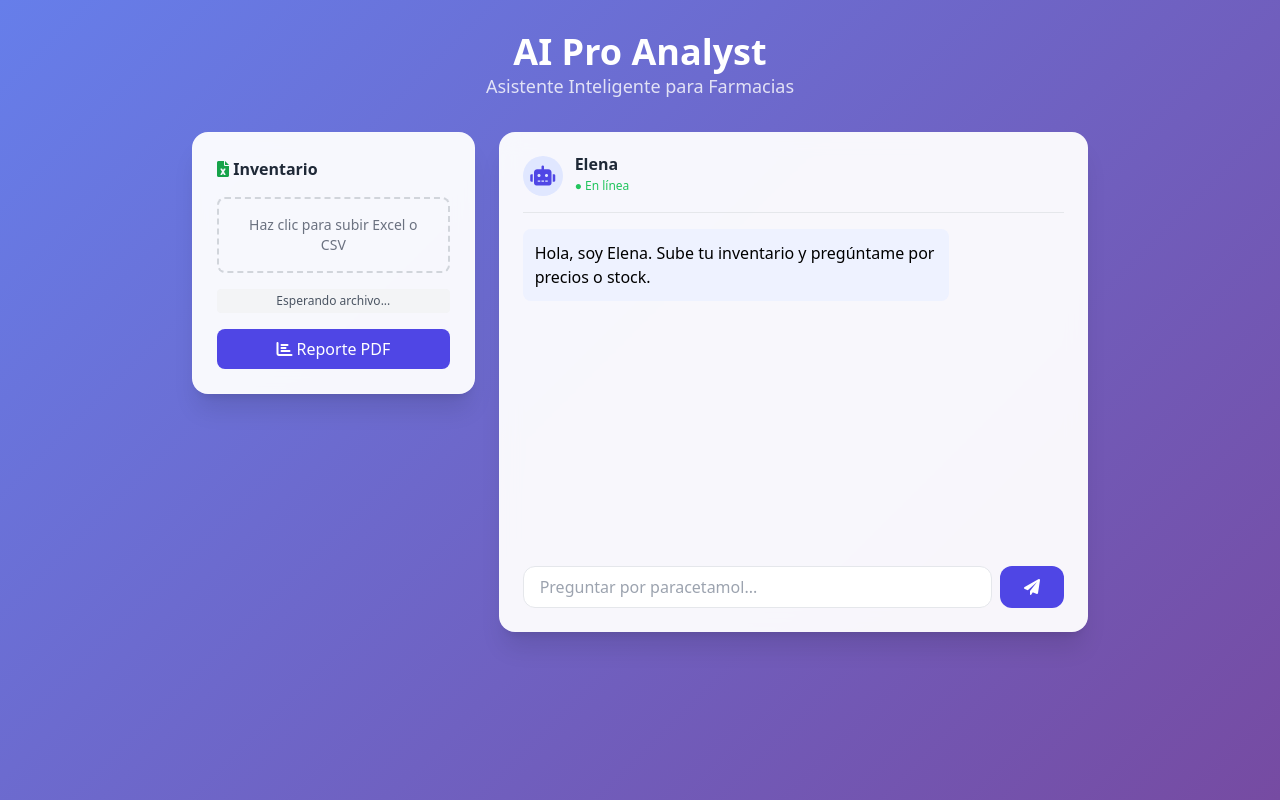
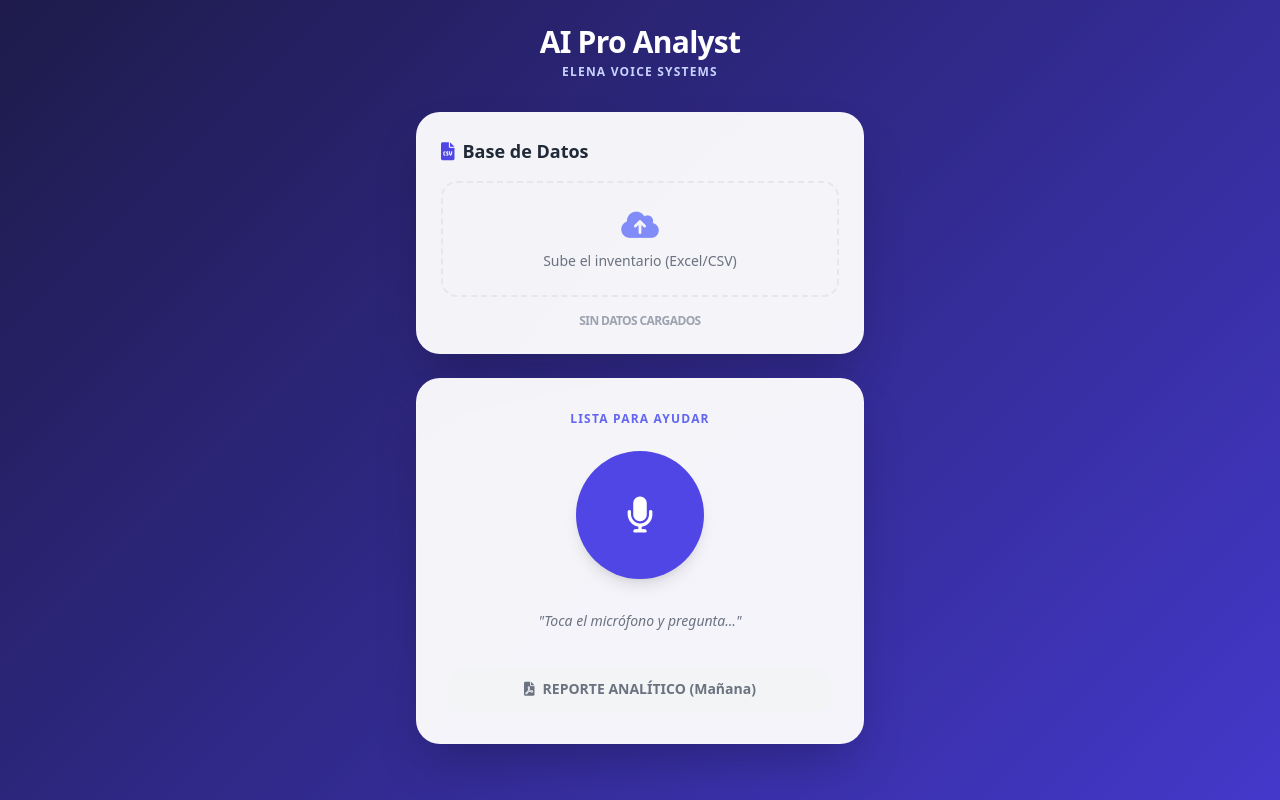
Before and after one commit to jesuspolo1986/asistente-farmacia-ia, a Flask app: page / in a window 1280 px wide. Run offline with Flask 3, Linux system fonts and the light colour scheme; some libraries are stand-ins or nearby versions.

Commit message:
mejora para una conversacion real

```diff
--- a/app.py
+++ b/app.py
@@ -40,25 +40,30 @@ def preguntar_por_voz(nombre):
     if df_inv is None:
         return jsonify({"respuesta_asistente": "Primero sube el inventario, por favor."})
 
-    # Buscamos el producto por nombre [cite: 2026-01-14]
-    # Filtramos filas que contengan el nombre buscado
-    resultado = df_inv[df_inv['producto'].str.contains(nombre, case=False, na=False)]
+    try:
+        # Buscamos cuál es la columna que contiene los nombres de productos
+        # Buscamos la primera columna que tenga texto (usualmente la primera o segunda)
+        columna_producto = df_inv.columns[0]
 
-    if not resultado.empty:
-        contexto = resultado.to_string(index=False)
-    else:
-        contexto = "Producto no encontrado en la lista."
+        # Filtramos con el nombre de columna detectado dinámicamente [cite: 2026-01-14]
+        resultado = df_inv[df_inv[columna_producto].astype(str).str.contains(nombre, case=False, na=False)]
 
-    # Enviamos a la IA para una respuesta humana
-    completion = client.chat.completions.create(
-        model="mixtral-8x7b-32768",
-        messages=[
-            {"role": "system", "content": "Eres Elena. Da precio y stock de forma amable."},
-            {"role": "user", "content": f"Datos: {contexto}\nPregunta: {nombre}"}
-        ],
-    )
-    return jsonify({"respuesta_asistente": completion.choices[0].message.content})
+        if not resultado.empty:
+            contexto = resultado.to_string(index=False)
+        else:
+            contexto = f"El producto '{nombre}' no aparece en el archivo."
 
+        completion = client.chat.completions.create(
+            model="mixtral-8x7b-32768",
+            messages=[
+                {"role": "system", "content": "Eres Elena. Responde de forma muy breve con precio y stock basados en los datos proporcionados."},
+                {"role": "user", "content": f"Datos: {contexto}\nPregunta del cliente: {nombre}"}
+            ],
+        )
+        return jsonify({"respuesta_asistente": completion.choices[0].message.content})
+
+    except Exception as e:
+        return jsonify({"respuesta_asistente": f"Error al leer el archivo: {str(e)}"})
 if __name__ == '__main__':
     port = int(os.environ.get("PORT", 5000))
     app.run(host='0.0.0.0', port=port)
--- a/templates/index.html
+++ b/templates/index.html
@@ -3,116 +3,146 @@
 <head>
     <meta charset="UTF-8">
     <meta name="viewport" content="width=device-width, initial-scale=1.0">
-    <title>AI Pro Analyst - Elena</title>
+    <title>Elena - AI Pro Analyst</title>
     <script src="https://cdn.tailwindcss.com"></script>
     <link rel="stylesheet" href="https://cdnjs.cloudflare.com/ajax/libs/font-awesome/6.0.0/css/all.min.css">
     <style>
         .glass { background: rgba(255, 255, 255, 0.95); backdrop-filter: blur(10px); }
-        .gradient-bg { background: linear-gradient(135deg, #667eea 0%, #764ba2 100%); }
+        .gradient-bg { background: linear-gradient(135deg, #1e1b4b 0%, #4338ca 100%); }
+        .pulse-mic { animation: pulse 1.5s infinite; }
+        @keyframes pulse { 0% { transform: scale(1); box-shadow: 0 0 0 0 rgba(99, 102, 241, 0.7); } 70% { transform: scale(1.1); box-shadow: 0 0 0 10px rgba(99, 102, 241, 0); } 100% { transform: scale(1); box-shadow: 0 0 0 0 rgba(99, 102, 241, 0); } }
     </style>
 </head>
-<body class="gradient-bg min-h-screen font-sans">
+<body class="gradient-bg min-h-screen text-gray-800 font-sans">
 
-    <div id="subscription-banner" class="bg-yellow-500 text-white text-center py-2 hidden">
-        <i class="fas fa-exclamation-triangle"></i>
-        Tu suscripción expiró ayer. Hoy es tu <strong>día de gracia</strong>.
+    <div id="grace-banner" class="bg-amber-500 text-white text-center py-2 text-sm font-bold hidden">
+        <i class="fas fa-clock mr-2"></i> MODO DÍA DE GRACIA: Tu suscripción expiró ayer.
     </div>
 
-    <div class="container mx-auto px-4 py-8">
-        <div class="max-w-4xl mx-auto">
-            <div class="text-white text-center mb-8">
-                <h1 class="text-4xl font-bold">AI Pro Analyst</h1>
-                <p class="opacity-80 text-lg">Asistente Inteligente para Farmacias</p>
+    <div class="container mx-auto px-4 py-6">
+        <div class="max-w-md mx-auto">
+
+            <div class="text-center mb-8">
+                <h1 class="text-3xl font-bold text-white tracking-tight">AI Pro Analyst</h1>
+                <p class="text-indigo-200 uppercase text-xs tracking-widest font-semibold mt-1">Elena Voice Systems</p>
             </div>
 
-            <div class="grid grid-cols-1 md:grid-cols-3 gap-6">
-                <div class="glass p-6 rounded-2xl shadow-xl border border-white/20 h-fit">
-                    <h2 class="font-bold text-gray-800 mb-4"><i class="fas fa-file-excel text-green-600"></i> Inventario</h2>
+            <div id="upload-panel" class="glass rounded-3xl p-6 shadow-2xl mb-6 border border-white/20">
+                <h2 class="text-lg font-bold mb-4 flex items-center">
+                    <i class="fas fa-file-csv text-indigo-600 mr-2"></i> Base de Datos
+                </h2>
+                <div class="border-2 border-dashed border-gray-200 rounded-2xl p-6 text-center hover:bg-indigo-50 transition-all cursor-pointer" onclick="document.getElementById('fileInput').click()">
+                    <i class="fas fa-cloud-upload-alt text-3xl text-indigo-400 mb-2"></i>
+                    <p class="text-sm text-gray-500">Sube el inventario (Excel/CSV)</p>
+                    <input type="file" id="fileInput" class="hidden" accept=".xlsx, .csv" onchange="subirArchivo()">
+                </div>
+                <div id="status-carga" class="mt-4 text-center text-xs font-bold text-gray-400 uppercase tracking-tighter">
+                    Sin datos cargados
+                </div>
+            </div>
 
-                    <div class="space-y-4">
-                        <div class="border-2 border-dashed border-gray-300 rounded-lg p-4 text-center hover:border-indigo-500 transition cursor-pointer" onclick="document.getElementById('fileInput').click()">
-                            <p class="text-sm text-gray-500">Haz clic para subir Excel o CSV</p>
-                            <input type="file" id="fileInput" class="hidden" accept=".xlsx, .csv" onchange="subirArchivo()">
-                        </div>
-                        <div id="status-carga" class="text-xs font-medium text-center py-1 rounded bg-gray-100 text-gray-600">
-                            Esperando archivo...
-                        </div>
+            <div class="glass rounded-3xl p-8 shadow-2xl border border-white/20 text-center relative overflow-hidden">
+                <div id="elena-status" class="text-xs font-bold text-indigo-500 mb-6 uppercase tracking-widest">Lista para ayudar</div>
 
-                        <button onclick="alert('Función de Gráficos disponible mañana')" class="w-full bg-indigo-600 text-white py-2 rounded-lg hover:bg-indigo-700 transition font-medium">
-                            <i class="fas fa-chart-bar"></i> Reporte PDF
-                        </button>
-                    </div>
+                <div class="flex justify-center mb-8">
+                    <button id="mic-btn" onclick="activarEscucha()" class="w-32 h-32 bg-indigo-600 rounded-full flex items-center justify-center text-white text-4xl shadow-lg transition-all active:scale-95">
+                        <i class="fas fa-microphone" id="mic-icon"></i>
+                    </button>
                 </div>
 
-                <div class="md:col-span-2 glass p-6 rounded-2xl shadow-xl flex flex-col h-[500px]">
-                    <div class="flex items-center space-x-3 mb-4 border-b pb-4">
-                        <div class="w-10 h-10 bg-indigo-100 rounded-full flex items-center justify-center text-indigo-600">
-                            <i class="fas fa-robot text-xl"></i>
-                        </div>
-                        <div>
-                            <h3 class="font-bold text-gray-800 leading-none">Elena</h3>
-                            <span class="text-xs text-green-500">● En línea</span>
-                        </div>
-                    </div>
+                <div id="transcripcion" class="text-sm italic text-gray-500 min-h-[40px] mb-4">
+                    "Toca el micrófono y pregunta..."
+                </div>
 
-                    <div id="chat-box" class="flex-grow overflow-y-auto mb-4 space-y-4 pr-2">
-                        <div class="bg-indigo-50 p-3 rounded-lg max-w-[80%]">
-                            Hola, soy Elena. Sube tu inventario y pregúntame por precios o stock.
-                        </div>
-                    </div>
+                <button class="w-full bg-gray-100 text-gray-500 py-3 rounded-2xl text-sm font-bold flex items-center justify-center space-x-2 hover:bg-gray-200 transition">
+                    <i class="fas fa-file-pdf"></i>
+                    <span>REPORTE ANALÍTICO (Mañana)</span>
+                </button>
+            </div>
 
-                    <div class="flex space-x-2">
-                        <input type="text" id="userInput" placeholder="Preguntar por paracetamol..." class="flex-grow border rounded-xl px-4 py-2 focus:outline-none focus:ring-2 focus:ring-indigo-500">
-                        <button onclick="enviarPregunta()" class="bg-indigo-600 text-white px-6 py-2 rounded-xl hover:bg-indigo-700 transition">
-                            <i class="fas fa-paper-plane"></i>
-                        </button>
-                    </div>
-                </div>
-            </div>
         </div>
     </div>
 
     <script>
+        // --- MOTOR DE VOZ (TEXT TO SPEECH) ---
+        function elenaHabla(texto) {
+            const synth = window.speechSynthesis;
+            const utterThis = new SpeechSynthesisUtterance(texto);
+            utterThis.lang = 'es-ES';
+            utterThis.pitch = 1.1; // Un poco más aguda para que suene como "Elena"
+            utterThis.rate = 1.0;
+
+            // Efecto visual mientras habla
+            document.getElementById('mic-btn').classList.add('pulse-mic');
+            utterThis.onend = () => document.getElementById('mic-btn').classList.remove('pulse-mic');
+
+            synth.speak(utterThis);
+        }
+
+        // --- MOTOR DE ESCUCHA (SPEECH TO TEXT) ---
+        function activarEscucha() {
+            const SpeechRecognition = window.SpeechRecognition || window.webkitSpeechRecognition;
+            if (!SpeechRecognition) {
+                alert("Tu navegador no soporta reconocimiento de voz.");
+                return;
+            }
+
+            const recognition = new SpeechRecognition();
+            recognition.lang = 'es-ES';
+            recognition.interimResults = false;
+
+            recognition.onstart = () => {
+                document.getElementById('mic-icon').className = "fas fa-wave-square";
+                document.getElementById('mic-btn').classList.add('bg-red-500');
+                document.getElementById('transcripcion').innerText = "Escuchando...";
+            };
+
+            recognition.onresult = async (event) => {
+                const preguntaVoz = event.results[0][0].transcript;
+                document.getElementById('transcripcion').innerText = `"${preguntaVoz}"`;
+                procesarPregunta(preguntaVoz);
+            };
+
+            recognition.onerror = () => {
+                resetMic();
+                elenaHabla("No pude escucharte bien, ¿puedes repetir?");
+            };
+
+            recognition.onend = () => resetMic();
+
+            recognition.start();
+        }
+
+        function resetMic() {
+            document.getElementById('mic-icon').className = "fas fa-microphone";
+            document.getElementById('mic-btn').classList.remove('bg-red-500');
+        }
+
+        // --- LÓGICA DE NEGOCIO ---
         async function subirArchivo() {
             const fileInput = document.getElementById('fileInput');
             const status = document.getElementById('status-carga');
-            if (!fileInput.files[0]) return;
-
             const formData = new FormData();
             formData.append('file', fileInput.files[0]);
 
-            status.innerText = "Subiendo...";
             try {
                 const response = await fetch('/upload', { method: 'POST', body: formData });
                 const data = await response.json();
-                status.innerText = `✅ ${data.filas} productos cargados`;
-                status.classList.replace('bg-gray-100', 'bg-green-100');
-                status.classList.replace('text-gray-600', 'text-green-700');
+                status.innerText = `✅ ${data.filas} PRODUCTOS CARGADOS`;
+                status.className = "mt-4 text-center text-xs font-bold text-green-600 uppercase tracking-tighter";
+                elenaHabla("Inventario cargado con éxito. Estoy lista para tus consultas de voz.");
             } catch (err) {
-                status.innerText = "❌ Error al cargar";
+                elenaHabla("Hubo un error al cargar el archivo.");
             }
         }
 
-        async function enviarPregunta() {
-            const input = document.getElementById('userInput');
-            const chatBox = document.getElementById('chat-box');
-            if (!input.value) return;
-
-            // Mostrar mensaje usuario
-            chatBox.innerHTML += `<div class="bg-gray-100 p-3 rounded-lg ml-auto max-w-[80%] text-right">${input.value}</div>`;
-
-            const pregunta = input.value;
-            input.value = "";
-
+        async function procesarPregunta(pregunta) {
             try {
-                const response = await fetch(`/preguntar/${pregunta}`);
+                const response = await fetch(`/preguntar/${encodeURIComponent(pregunta)}`);
                 const data = await response.json();
-
-                // Mostrar respuesta de Elena
-                chatBox.innerHTML += `<div class="bg-indigo-50 p-3 rounded-lg max-w-[80%] shadow-sm border border-indigo-100"><i class="fas fa-robot mr-2"></i>${data.respuesta_asistente}</div>`;
-                chatBox.scrollTop = chatBox.scrollHeight;
+                elenaHabla(data.respuesta_asistente);
             } catch (err) {
-                chatBox.innerHTML += `<div class="text-red-500 text-sm">Error al conectar con Elena.</div>`;
+                elenaHabla("Perdí la conexión con el servidor.");
             }
         }
     </script>
```
